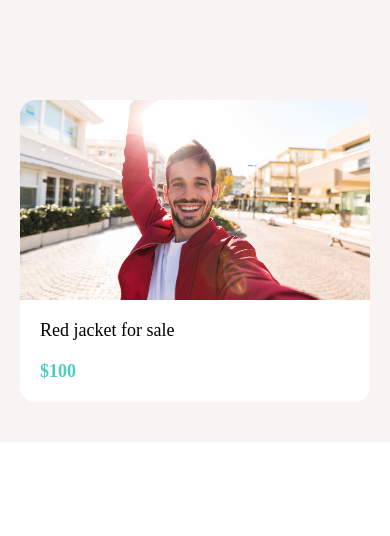
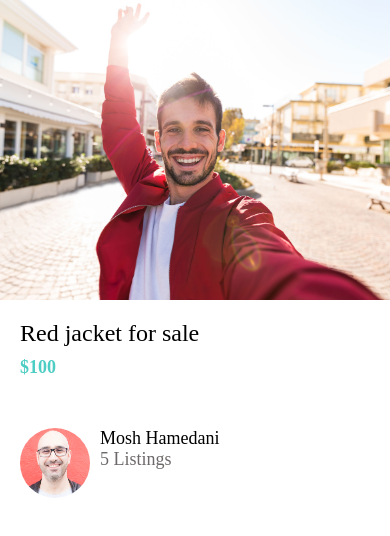
Before and after one commit to albenK/DoneWithIt, a React Native app: screen / in a window 390 px wide. Shown: the top 536 px of the page. Built offline with nearby package versions, Linux system fonts and the light colour scheme.

Commit message:
Added ListingDetailsScreen and ListItem components.

```diff
--- a/App.js
+++ b/App.js
@@ -2,20 +2,12 @@
 import { View } from 'react-native';
 
 import Card from './app/components/Card';
+import ListingDetailsScreen from './app/screens/ListingDetailsScreen';
 
 const App = () => {
   return (
-   <View style={{
-     backgroundColor: '#f8f4f4',
-     padding: 20,
-     paddingTop: 100,
-  }}>
-    <Card
-      title="Red jacket for sale"
-      subTitle="$100"
-      image={require("./app/assets/jacket.jpg")}
-    />
-    </View>
+
+    <ListingDetailsScreen />
   );
 }
 
--- /dev/null
+++ b/app/components/ListItem.js
@@ -0,0 +1,37 @@
+import React from 'react';
+import { View, StyleSheet, Image } from 'react-native';
+
+import AppText from './AppText';
+import COLORS from '../config/colors';
+
+const ListItem = ({ image, title, subTitle }) => {
+    return (
+        <View style={styles.container}>
+            <Image style={styles.image} source={image} />
+            <View >
+                <AppText style={styles.title}>{title}</AppText>
+                <AppText style={styles.subTitle}>{subTitle}</AppText>
+            </View>
+        </View>
+    );
+};
+
+const styles = StyleSheet.create({
+    container: {
+        flexDirection: 'row'
+    },
+    image: {
+        width: 70,
+        height: 70,
+        borderRadius: 35,
+        marginRight: 10,
+    },
+    subTitle: {
+        color: COLORS.medium,
+    },
+    title: {
+        fontWeight: '500'
+    }
+});
+
+export default ListItem;
--- a/app/config/colors.js
+++ b/app/config/colors.js
@@ -3,4 +3,5 @@
     secondary: '#4ecdc4',
     black: '#000',
     white: '#fff',
+    medium: '#6e6969',
 };
--- /dev/null
+++ b/app/screens/ListingDetailsScreen.js
@@ -0,0 +1,49 @@
+import React from 'react';
+import { View, Image, StyleSheet } from 'react-native';
+
+import AppText from '../components/AppText';
+import ListItem from '../components/ListItem';
+import COLORS from '../config/colors';
+
+const ListingDetailsScreen = () => {
+    return (
+        <View>
+            <Image style={styles.image} source={require('../assets/jacket.jpg')}/>
+            <View style={styles.detailsContainer}>
+                <AppText style={styles.title}>Red jacket for sale</AppText>
+                <AppText style={styles.price}>$100</AppText>
+                <View style={styles.userContainer}>
+                    <ListItem
+                        image={require('../assets/mosh.jpg')}
+                        title="Mosh Hamedani"
+                        subTitle="5 Listings"
+                    />
+                </View>
+            </View>
+        </View>
+    );
+};
+
+const styles = StyleSheet.create({
+    detailsContainer: {
+        padding: 20,
+    },
+    image: {
+        width: '100%',
+        height: 300,
+    },
+    price: {
+        marginVertical: 10,
+        color: COLORS.secondary,
+        fontWeight: 'bold'
+    },
+    title: {
+        fontSize: 24,
+        fontWeight: '500'
+    },
+    userContainer: {
+        marginVertical: 40,
+    }
+});
+
+export default ListingDetailsScreen;
```
